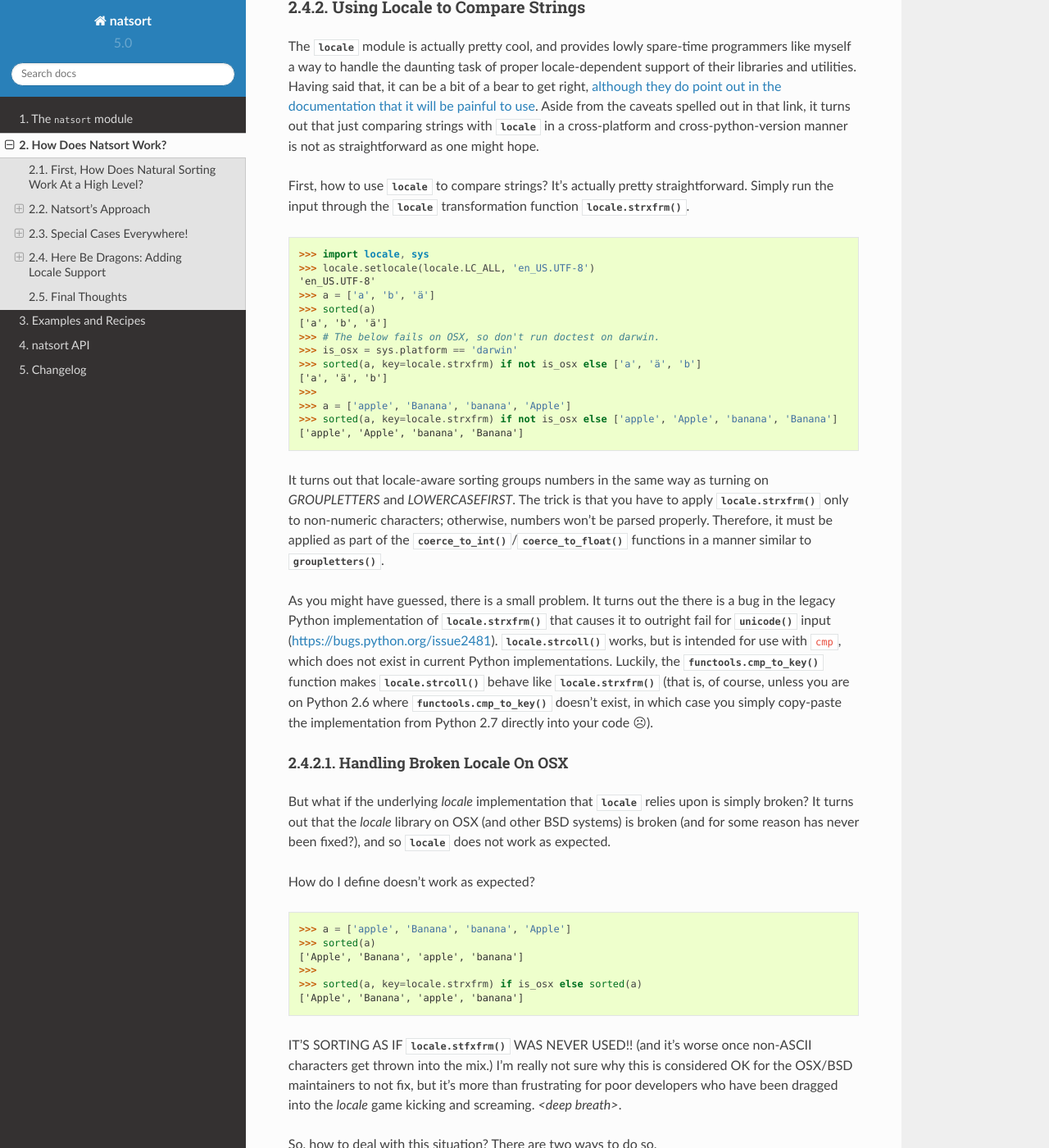
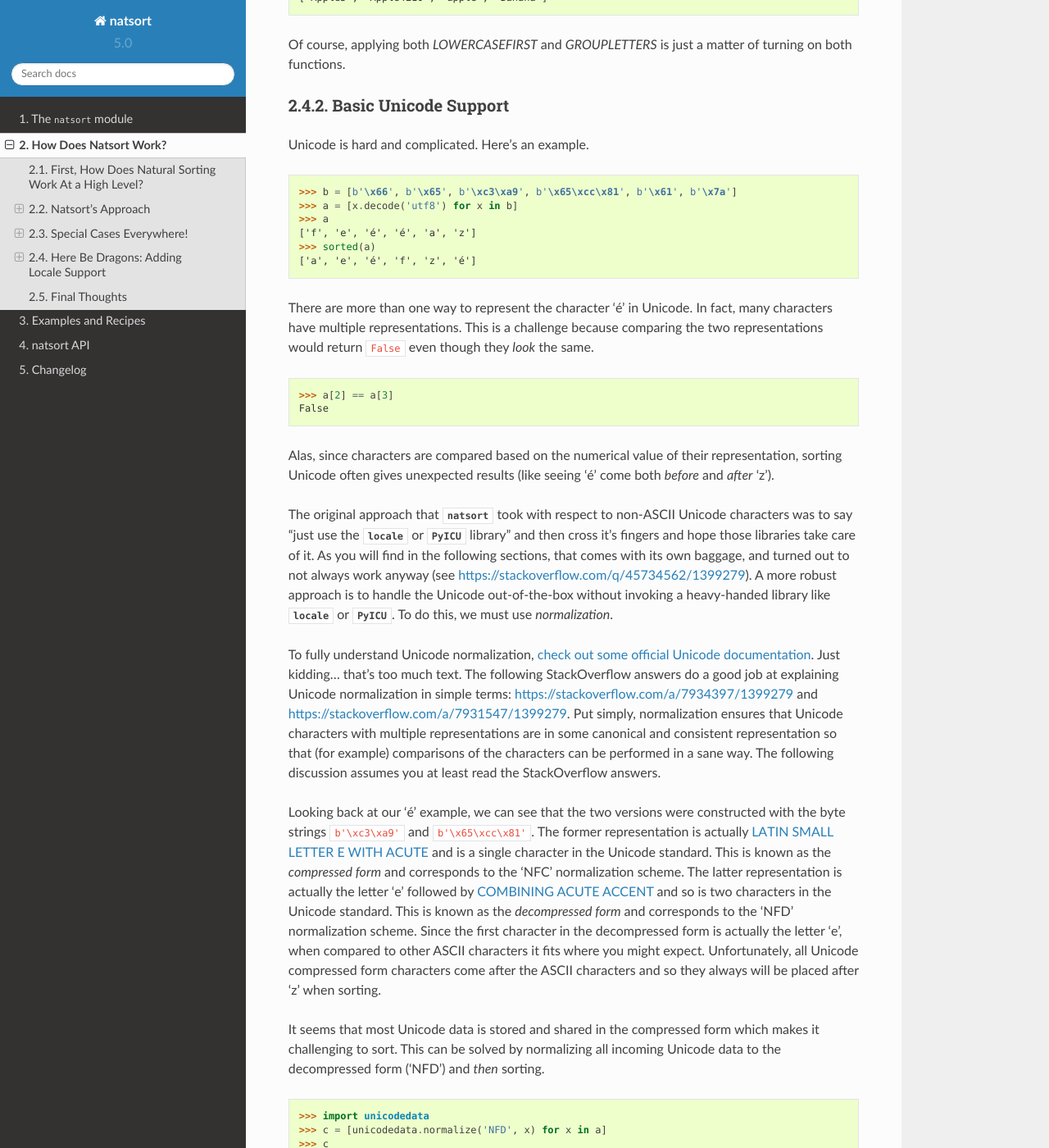
Before and after one commit to SethMMorton/natsort, a Sphinx documentation site: the page built from docs/source/howitworks.rst, in a window 1280 px wide and 1400 px high, scrolled down 15928 px. Shown: the whole window at 82% size. Built offline with Sphinx 7.4.7 and the Read the Docs theme 2.0.0, drawn with Linux system fonts in a browser that asks for light colours; pages that are not in the unit, such as notebooks, are missing from menus; some of the changed text lies outside the part shown.

Commit message:
Update documentation to discuss Unicode normalization.

```diff
--- a/README.rst
+++ b/README.rst
@@ -234,6 +234,7 @@ Other Useful Things
 +++++++++++++++++++
 
  - recursively descend into lists of lists
+ - automatic unicode normalization of input data
  - `controlling the case-sensitivity <http://natsort.readthedocs.io/en/stable/examples.html#case-sort>`_
  - `sorting file paths correctly <http://natsort.readthedocs.io/en/stable/examples.html#path-sort>`_
  - `allow custom sorting keys <http://natsort.readthedocs.io/en/stable/examples.html#custom-sort>`_
--- a/docs/source/howitworks.rst
+++ b/docs/source/howitworks.rst
@@ -655,12 +655,14 @@ StdLib there can't be too many dragons, right?
     - https://github.com/SethMMorton/natsort/issues/22
     - https://github.com/SethMMorton/natsort/issues/23
     - https://github.com/SethMMorton/natsort/issues/36
+    - https://github.com/SethMMorton/natsort/issues/44
     - https://bugs.python.org/issue2481
     - https://bugs.python.org/issue23195
-    - http://stackoverflow.com/questions/3412933/python-not-sorting-unicode-properly-strcoll-doesnt-help
-    - http://stackoverflow.com/questions/22203550/sort-dictionary-by-key-using-locale-collation
-    - http://stackoverflow.com/questions/33459384/unicode-character-not-in-range-when-calling-locale-strxfrm
-    - http://stackoverflow.com/questions/36431810/sort-numeric-lines-with-thousand-separators
+    - https://stackoverflow.com/questions/3412933/python-not-sorting-unicode-properly-strcoll-doesnt-help
+    - https://stackoverflow.com/questions/22203550/sort-dictionary-by-key-using-locale-collation
+    - https://stackoverflow.com/questions/33459384/unicode-character-not-in-range-when-calling-locale-strxfrm
+    - https://stackoverflow.com/questions/36431810/sort-numeric-lines-with-thousand-separators
+    - https://stackoverflow.com/questions/45734562/how-can-i-get-a-reasonable-string-sorting-with-python
 
 These can be summed up as follows:
 
@@ -786,6 +788,84 @@ the ``else:`` block of :func:`coerce_to_int`/:func:`coerce_to_float`.
 
 Of course, applying both *LOWERCASEFIRST* and *GROUPLETTERS* is just
 a matter of turning on both functions.
+
+Basic Unicode Support
++++++++++++++++++++++
+
+Unicode is hard and complicated. Here's an example.
+
+.. code-block:: python
+
+    >>> b = [b'\x66', b'\x65', b'\xc3\xa9', b'\x65\xcc\x81', b'\x61', b'\x7a']
+    >>> a = [x.decode('utf8') for x in b]
+    >>> a  # doctest: +SKIP
+    ['f', 'e', 'é', 'é', 'a', 'z']
+    >>> sorted(a)  # doctest: +SKIP
+    ['a', 'e', 'é', 'f', 'z', 'é']
+
+
+There are more than one way to represent the character 'é' in Unicode.
+In fact, many characters have multiple representations. This is a challenge
+because comparing the two representations would return ``False`` even though
+they *look* the same.
+
+.. code-block:: python
+
+    >>> a[2] == a[3]
+    False
+
+Alas, since characters are compared based on the numerical value of their
+representation, sorting Unicode often gives unexpected results (like seeing
+'é' come both *before* and *after* 'z').
+
+The original approach that :mod:`natsort` took with respect to non-ASCII
+Unicode characters was to say "just use
+the :mod:`locale` or :mod:`PyICU` library" and then cross it's fingers
+and hope those libraries take care of it. As you will find in the following
+sections, that comes with its own baggage, and turned out to not always work anyway
+(see https://stackoverflow.com/q/45734562/1399279). A more robust approach is to
+handle the Unicode out-of-the-box without invoking a heavy-handed library
+like :mod:`locale` or :mod:`PyICU`. To do this, we must use *normalization*.
+
+To fully understand Unicode normalization, `check out some official Unicode documentation`_.
+Just kidding... that's too much text. The following StackOverflow answers do
+a good job at explaining Unicode normalization in simple terms:
+https://stackoverflow.com/a/7934397/1399279 and
+https://stackoverflow.com/a/7931547/1399279. Put simply, normalization
+ensures that Unicode characters with multiple representations are in
+some canonical and consistent representation so that (for example) comparisons
+of the characters can be performed in a sane way. The following discussion
+assumes you at least read the StackOverflow answers.
+
+Looking back at our 'é' example, we can see that the two versions were
+constructed with the byte strings ``b'\xc3\xa9'`` and ``b'\x65\xcc\x81'``.
+The former representation is actually
+`LATIN SMALL LETTER E WITH ACUTE <http://www.fileformat.info/info/unicode/char/e9/index.htm>`_
+and is a single character in the Unicode standard. This is known as the
+*compressed form* and corresponds to the 'NFC' normalization scheme.
+The latter representation is actually the letter 'e' followed by
+`COMBINING ACUTE ACCENT <http://www.fileformat.info/info/unicode/char/0301/index.htm>`_
+and so is two characters in the Unicode standard. This is known as the
+*decompressed form* and corresponds to the 'NFD' normalization scheme.
+Since the first character in the decompressed form is actually the letter 'e',
+when compared to other ASCII characters it fits where you might expect.
+Unfortunately, all Unicode compressed form characters come after the
+ASCII characters and so they always will be placed after 'z' when sorting.
+
+It seems that most Unicode data is stored and shared in the compressed form
+which makes it challenging to sort. This can be solved by normalizing all
+incoming Unicode data to the decompressed form ('NFD') and *then* sorting.
+
+.. code-block:: python
+
+    >>> import unicodedata
+    >>> c = [unicodedata.normalize('NFD', x) for x in a]
+    >>> c  # doctest: +SKIP
+    ['f', 'e', 'é', 'é', 'a', 'z']
+    >>> sorted(c)  # doctest: +SKIP
+    ['a', 'e', 'é', 'é', 'f', 'z']
+
+Huzzah! Sane sorting without having to resort to :mod:`locale`!
 
 Using Locale to Compare Strings
 +++++++++++++++++++++++++++++++
@@ -1052,3 +1132,4 @@ what the rest of the world assumes.
 .. _Thousands separator support: https://github.com/SethMMorton/natsort/issues/36
 .. _really good: https://hypothesis.readthedocs.io/en/latest/
 .. _testing strategy: http://doc.pytest.org/en/latest/
+.. _check out some official Unicode documentation: http://unicode.org/reports/tr15/
```
